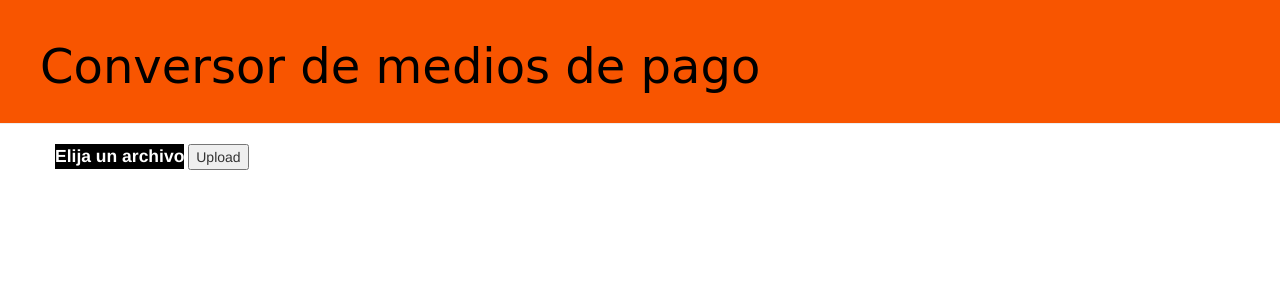
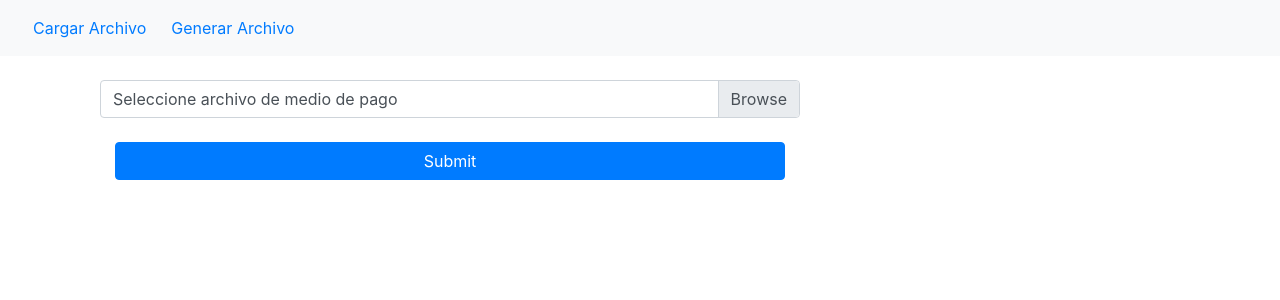
Before and after one commit to hbrunacci/don_bosco, a Django app: page /importar in a window 1280 px wide. Shown: the top 300 px of the page. Run offline with Django 3.2, Linux system fonts and the light colour scheme; parts of the project's set-up code (start-up, migrations or seed data) failed here and were passed over; some libraries are stand-ins or nearby versions.

Commit message:
create navbar

```diff
--- a/importer/forms.py
+++ b/importer/forms.py
@@ -7,8 +7,9 @@ class SalesforceFileForm(forms.ModelForm):
 
     # Date Range Fields
     date_range_with_format = fields.DateRangeField(input_formats=['%d/%m/%Y'], widget=widgets.DateRangeWidget(format='%d/%m/%Y'))
+    date_range_with_format.label= 'Rango de Fechas'
     is_exported = forms.BooleanField(required=False)
-
+    is_exported.label='Incluir ya generados anteriormente'
     class Meta:
         model = SalesforceFile
         fields = ['date_range_with_format', 'is_exported']
--- a/importer/templates/Importer/base.html
+++ b/importer/templates/Importer/base.html
@@ -1,20 +1,36 @@
   {% load staticfiles %}
-    <html>
+    <html lang="es">
         <head>
             <title>Medios de Pago </title>
-            <link rel="stylesheet" href="//maxcdn.bootstrapcdn.com/bootstrap/3.2.0/css/bootstrap.min.css">
-            <link rel="stylesheet" href="//maxcdn.bootstrapcdn.com/bootstrap/3.2.0/css/bootstrap-theme.min.css">
-            <link href='//fonts.googleapis.com/css?family=Lobster&subset=latin,latin-ext' rel='stylesheet' type='text/css'>
-            <script type="text/javascript" src="https://cdn.jsdelivr.net/jquery/latest/jquery.min.js"></script>
-            <script type="text/javascript" src="https://cdn.jsdelivr.net/momentjs/latest/moment.min.js"></script>
-            <script type="text/javascript" src="https://cdn.jsdelivr.net/npm/daterangepicker/daterangepicker.min.js"></script>
-            <link rel="stylesheet" type="text/css" href="https://cdn.jsdelivr.net/npm/daterangepicker/daterangepicker.css" />
-            <link rel="stylesheet" href="{% static 'css/importer.css' %}">
+            <link rel="stylesheet" href="https://stackpath.bootstrapcdn.com/bootstrap/4.1.3/css/bootstrap.min.css" integrity="sha384-MCw98/SFnGE8fJT3GXwEOngsV7Zt27NXFoaoApmYm81iuXoPkFOJwJ8ERdknLPMO" crossorigin="anonymous">
+            <script src="https://maxcdn.bootstrapcdn.com/bootstrap/3.3.5/js/bootstrap.min.js" integrity="sha512-K1qjQ+NcF2TYO/eI3M6v8EiNYZfA95pQumfvcVrTHtwQVDG+aHRqLi/ETn2uB+1JqwYqVG3LIvdm9lj6imS/pQ==" crossorigin="anonymous"></script>
+            <script type="text/javascript" src="//ajax.googleapis.com/ajax/libs/jquery/1.9.1/jquery.min.js"></script>
+            <script type="text/javascript" src="js/bootstrap-filestyle.min.js"> </script>
+
+    <meta name="viewport" content="width=device-width, initial-scale=1.0">
+
         </head>
         <body>
-        <div class="page-header">
-            <h1><a href="/">Conversor de medios de pago</a></h1>
+            <nav class="navbar navbar-expand-lg navbar-default bg-light">
+              <button class="navbar-toggler" type="button" data-toggle="collapse" data-target="#navbarSupportedContent" aria-controls="navbarSupportedContent" aria-expanded="false" aria-label="Toggle navigation">
+                <span class="navbar-toggler-icon"></span>
+              </button>
+
+              <div class="collapse navbar-collapse" id="navbarSupportedContent">
+                <ul class="navbar-nav mr-auto">
+                  <li class="nav-item active">
+                      <a class="nav-link" href="/importar">
+                          <span class="glyphicon glyphicon-upload" aria-hidden="true"></span>&nbsp; Cargar Archivo
+                      </a>
+                  </li>
+                  <li class="nav-item active">
+                      <a class="nav-link" href="/exportar">
+                          <span class="glyphicon glyphicon-download" aria-hidden="true"></span>&nbsp; Generar Archivo
+                      </a>
+                  </li>
+                </ul>
               </div>
+            </nav>
             <div class="content container">
                 <div class="row">
                     <div class="col-md-8">
--- a/importer/templates/Importer/export.html
+++ b/importer/templates/Importer/export.html
@@ -4,7 +4,7 @@
 
 {% block content %}
 {# Display a form #}
-
+<br/>
 <form action="/exportar" method="post" class="form">
     {% csrf_token %}
     {% bootstrap_form form %}
--- a/importer/templates/Importer/import.html
+++ b/importer/templates/Importer/import.html
@@ -1,11 +1,21 @@
 {% extends 'Importer/base.html' %}
 {% block content %}
+    {% load bootstrap3 %}
 
     <form action="{% url 'importer:upload_csv' %}" method="post" enctype="multipart/form-data">{% csrf_token %}
-    <div>
-        <input type="file" id = 'csv_file' name="csv_file" class=inputfile />
-        <label for = "csv_file"> Elija un archivo </label>
-        <input type="submit" value="Upload" />
+    <div lang="es">
+     </div>
+    </br>
+    <div class="container">
+        <div class="custom-file">
+            <input type="file" class="custom-file-input" id='csv_file' name="csv_file" lang="es">
+            <label class="custom-file-label" for="customFile">Seleccione archivo de medio de pago</label>
+            <div class="container">
+                <br/>
+                <input type="submit" class="btn btn-primary btn-block" >
+            </div>
+        </div>
+    </div>
     </div>
         {% for error in errores %}
             <div>
@@ -16,4 +26,5 @@
     </form>
 
 
+
 {% endblock %}
```
Also changed, not shown: importer/static/images/fabicon.png (added), importer/static/images/logo_w.png (added). Lines whose indentation alone changed are shown as unchanged.
